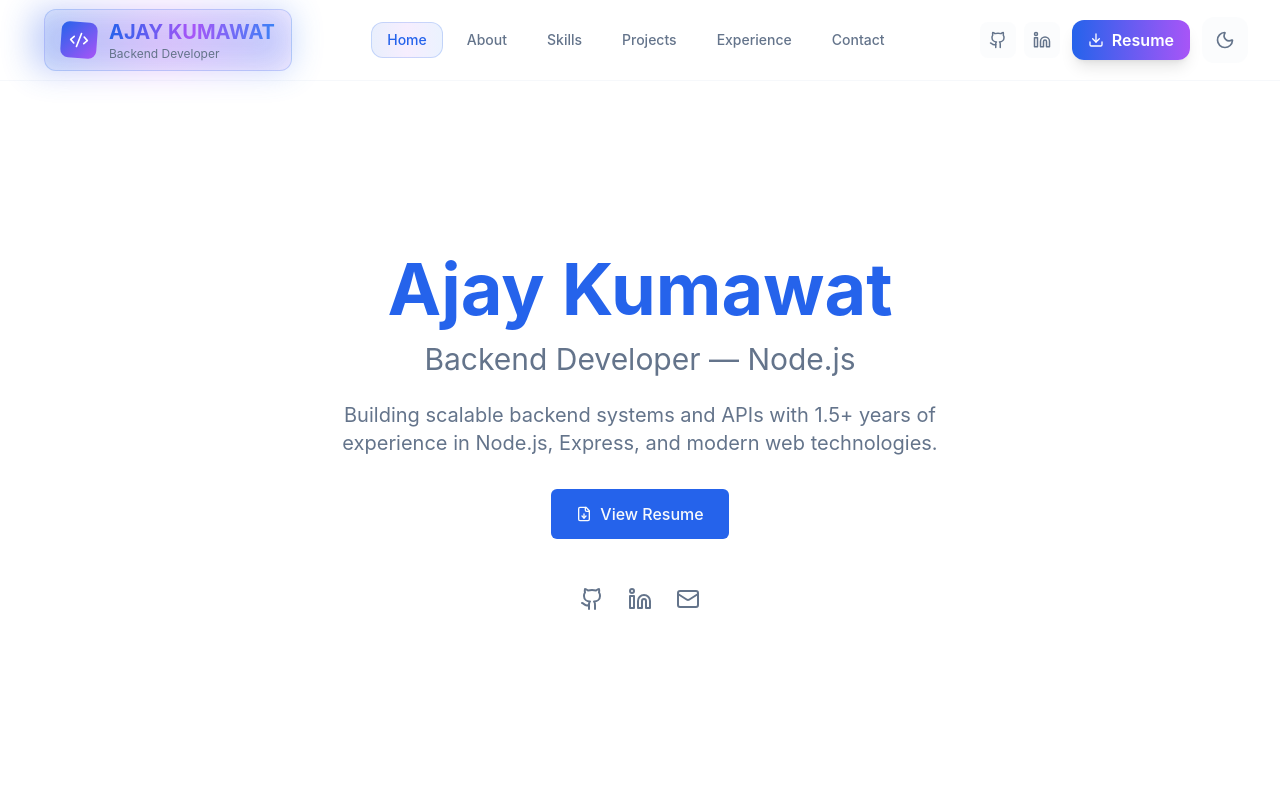
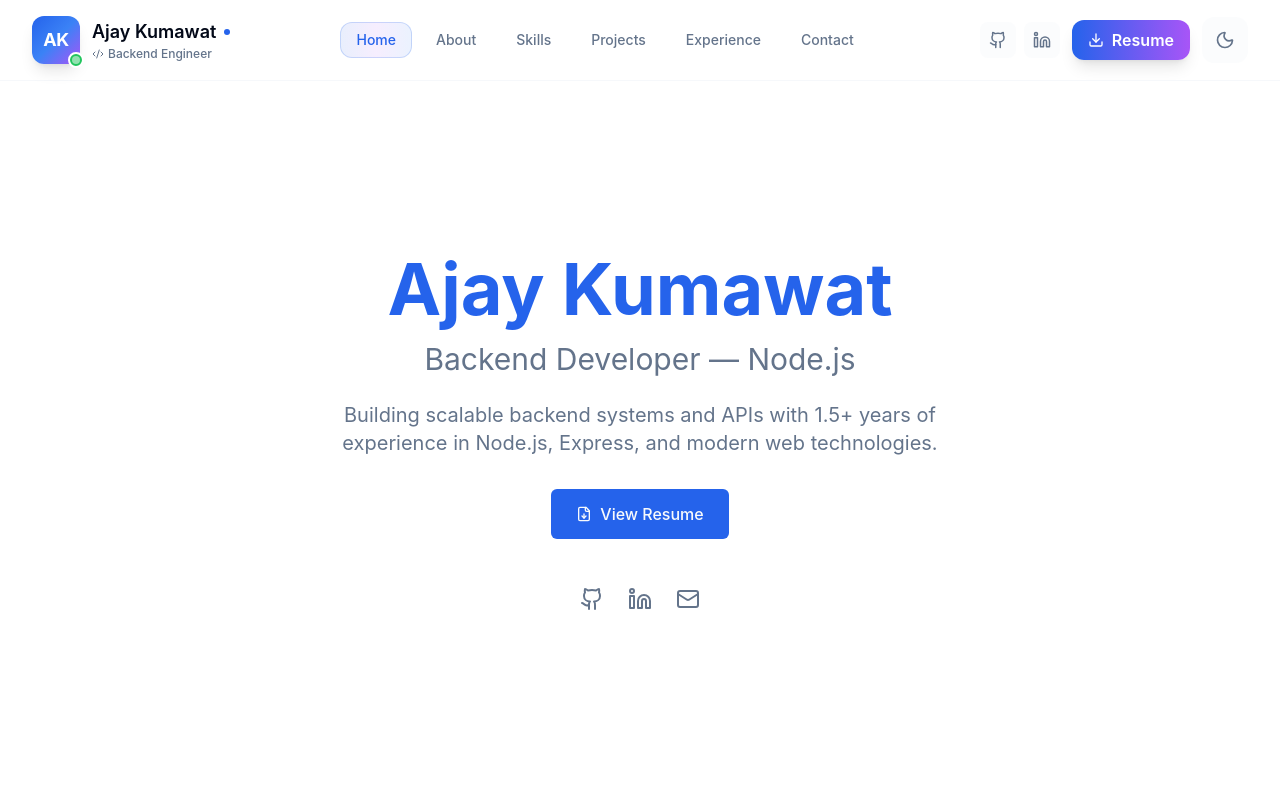
Before and after one commit to ajay-kumawat1/Portfolio, a React (Vite) app: page / in a window 1280 px wide. Shown: the top 800 px of the page. Built offline with nearby package versions, Linux system fonts and the light colour scheme.

Commit message:
feat(navbar): update logo section with modern design and improved animations

```diff
--- a/src/components/Navbar.tsx
+++ b/src/components/Navbar.tsx
@@ -84,35 +84,50 @@ const Navbar = ({ darkMode, toggleDarkMode }: NavbarProps) => {
     >
       <div className="max-w-7xl mx-auto px-4 sm:px-6 lg:px-8">
         <div className="flex justify-between items-center h-20">
-          {/* Logo with Animation */}
+          {/* Professional Logo */}
           <motion.div
-            whileHover={{ scale: 1.05 }}
+            whileHover={{ scale: 1.02 }}
             className="flex-shrink-0 relative group"
           >
             <a href="#home" className="flex items-center space-x-3">
-              {/* Animated Background */}
-              <div className="absolute inset-0 bg-gradient-to-r from-primary via-purple-500 to-blue-500 rounded-xl blur-lg opacity-30 group-hover:opacity-50 transition-opacity" />
+              {/* Modern Logo Design */}
+              <div className="flex items-center space-x-3">
+                {/* Monogram/Avatar */}
+                <div className="relative">
+                  <motion.div
+                    whileHover={{ rotate: 5 }}
+                    transition={{ duration: 0.3 }}
+                    className="w-12 h-12 bg-gradient-to-br from-primary via-blue-500 to-purple-500 rounded-xl flex items-center justify-center shadow-lg group-hover:shadow-xl transition-shadow"
+                  >
+                    <span className="text-white font-bold text-lg tracking-tight">
+                      AK
+                    </span>
+                  </motion.div>
+                  {/* Status indicator */}
+                  <div className="absolute -bottom-1 -right-1 w-4 h-4 bg-green-500 rounded-full border-2 border-background flex items-center justify-center">
+                    <div className="w-2 h-2 bg-white rounded-full animate-pulse" />
+                  </div>
+                </div>
 
-              {/* Logo Container */}
-              <div className="relative flex items-center space-x-3 px-4 py-2 bg-gradient-to-r from-primary/10 to-purple-500/10 rounded-xl border border-primary/20 group-hover:border-primary/40 transition-all">
-                <motion.div
-                  animate={{ rotate: [0, 10, -10, 0] }}
-                  transition={{
-                    duration: 2,
-                    repeat: Infinity,
-                    ease: "easeInOut",
-                  }}
-                  className="p-2 bg-gradient-to-br from-primary to-purple-500 rounded-lg"
-                >
-                  <Code2 className="w-5 h-5 text-white" />
-                </motion.div>
-                <div>
-                  <span className="text-xl font-bold bg-gradient-to-r from-primary via-purple-500 to-blue-500 bg-clip-text text-transparent">
-                    AJAY KUMAWAT
-                  </span>
-                  <p className="text-xs text-muted-foreground">
-                    Backend Developer
-                  </p>
+                {/* Text Content */}
+                <div className="flex flex-col">
+                  <div className="flex items-center space-x-2">
+                    <span className="text-lg font-semibold text-foreground group-hover:text-primary transition-colors">
+                      Ajay Kumawat
+                    </span>
+                    <motion.div
+                      initial={{ scale: 0 }}
+                      animate={{ scale: 1 }}
+                      transition={{ delay: 0.5 }}
+                      className="w-1.5 h-1.5 bg-primary rounded-full"
+                    />
+                  </div>
+                  <div className="flex items-center space-x-1">
+                    <Code2 className="w-3 h-3 text-muted-foreground" />
+                    <span className="text-xs text-muted-foreground font-medium">
+                      Backend Engineer
+                    </span>
+                  </div>
                 </div>
               </div>
             </a>
```
